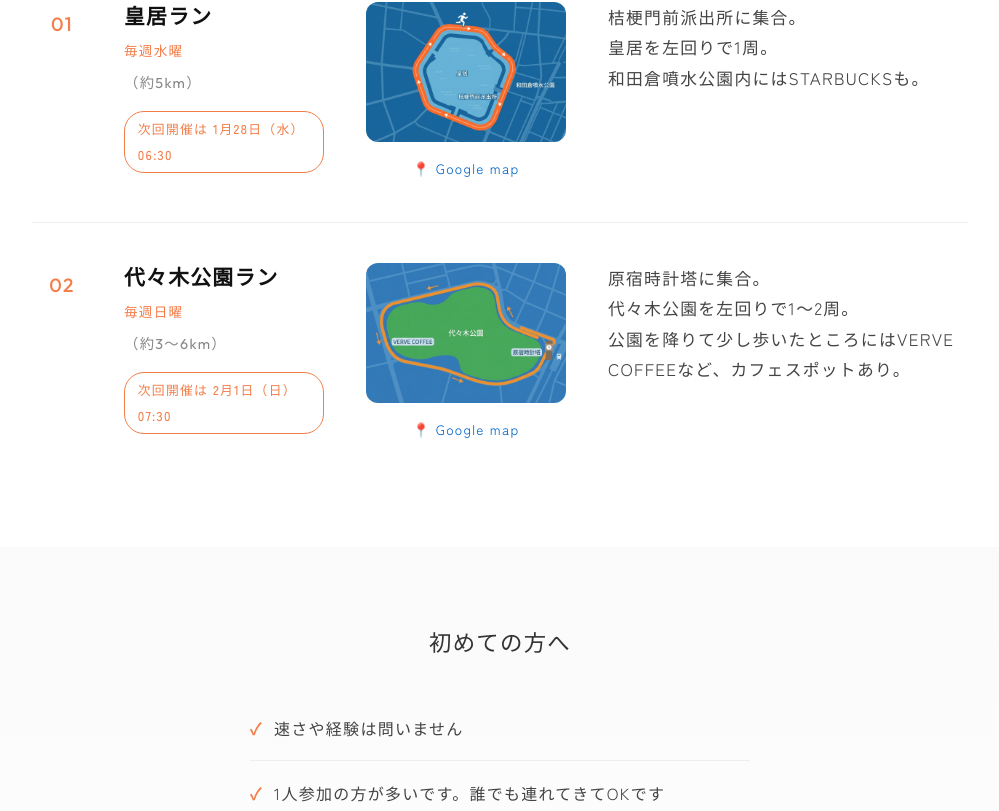
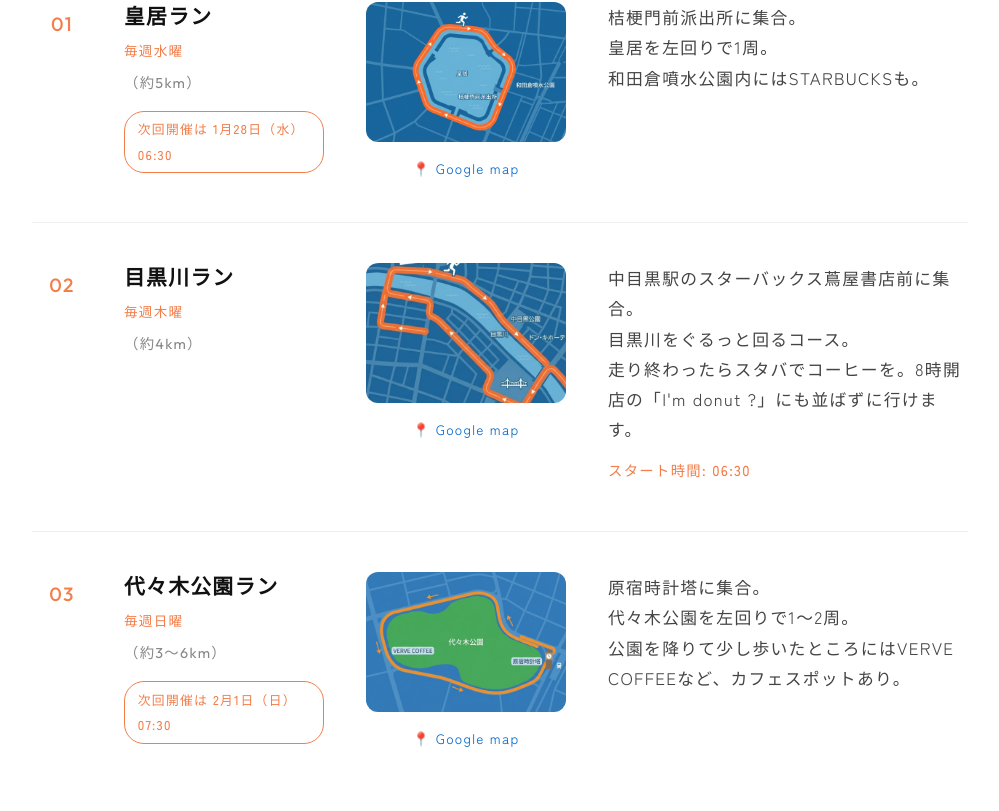
Before and after one commit to git10a/hinode, a Next.js app: page /schedule in a window 1280 px wide. Shown: the part 568-1379 px from the top of the page, without its empty margins (140-1139 px from the left). Built offline with nearby package versions, Linux system fonts and the light colour scheme.

Commit message:
feat: add Meguro River run to schedule

```diff
--- a/app/schedule/page.js
+++ b/app/schedule/page.js
@@ -3,7 +3,7 @@ import NextRunDate from '../../components/NextRunDate';
 
 export const metadata = {
     title: 'SCHEDULE | HINODE',
-    description: 'HINODEのランニングスケジュール。毎週水・日に開催。誰でも参加できる朝のランニングコミュニティです。',
+    description: 'HINODEのランニングスケジュール。毎週水・木・日に開催。誰でも参加できる朝のランニングコミュニティです。',
 };
 
 export default function EventPage() {
@@ -51,9 +51,31 @@ export default function EventPage() {
                     </div>
                 </div>
 
+                {/* THU - Meguro River */}
+                <div className={styles.runRow}>
+                    <div className={styles.runNumber}>02</div>
+                    <div className={styles.runInfo}>
+                        <h3 className={styles.runName}>目黒川ラン</h3>
+                        <p className={styles.runMeta}>
+                            <span className={styles.dayBadge}>毎週木曜</span>
+                            <span className={styles.runDistance}>（約4km）</span>
+                        </p>
+                    </div>
+                    <div className={styles.runMapSection}>
+                        <img src="/assets/meguro-run-map.png" alt="目黒川ラン" className={styles.runMapImage} />
+                        <a href="https://maps.app.goo.gl/3Q8Y7NnbE1R8E5p7A" target="_blank" rel="noopener noreferrer" className={styles.googleMapLink}>
+                            📍 Google map
+                        </a>
+                    </div>
+                    <div className={styles.runDescription}>
+                        <p>中目黒駅のスターバックス蔦屋書店前に集合。<br />目黒川をぐるっと回るコース。<br />走り終わったらスタバでコーヒーを。8時開店の「I&apos;m donut ?」にも並ばずに行けます。</p>
+                        <p className={styles.runTime}>スタート時間: 06:30</p>
+                    </div>
+                </div>
+
                 {/* SUN - Yoyogi */}
                 <div className={styles.runRow}>
-                    <div className={styles.runNumber}>02</div>
+                    <div className={styles.runNumber}>03</div>
                     <div className={styles.runInfo}>
                         <h3 className={styles.runName}>代々木公園ラン</h3>
                         <p className={styles.runMeta}>
--- a/lib/scheduleItems.js
+++ b/lib/scheduleItems.js
@@ -2,6 +2,10 @@ const SCHEDULE_ITEMS = [
     {
         time: '水曜 06:30｜皇居',
         location: '桔梗門派出所前'
+    },
+    {
+        time: '木曜 06:30｜目黒川',
+        location: 'スタバ蔦屋書店前（中目黒駅）'
     },
     {
         time: '日曜 07:30｜代々木公園',
```
Also changed, not shown: lib/runningCourses.js (+10 -1 lines), public/assets/meguro-run-map.png (added).
